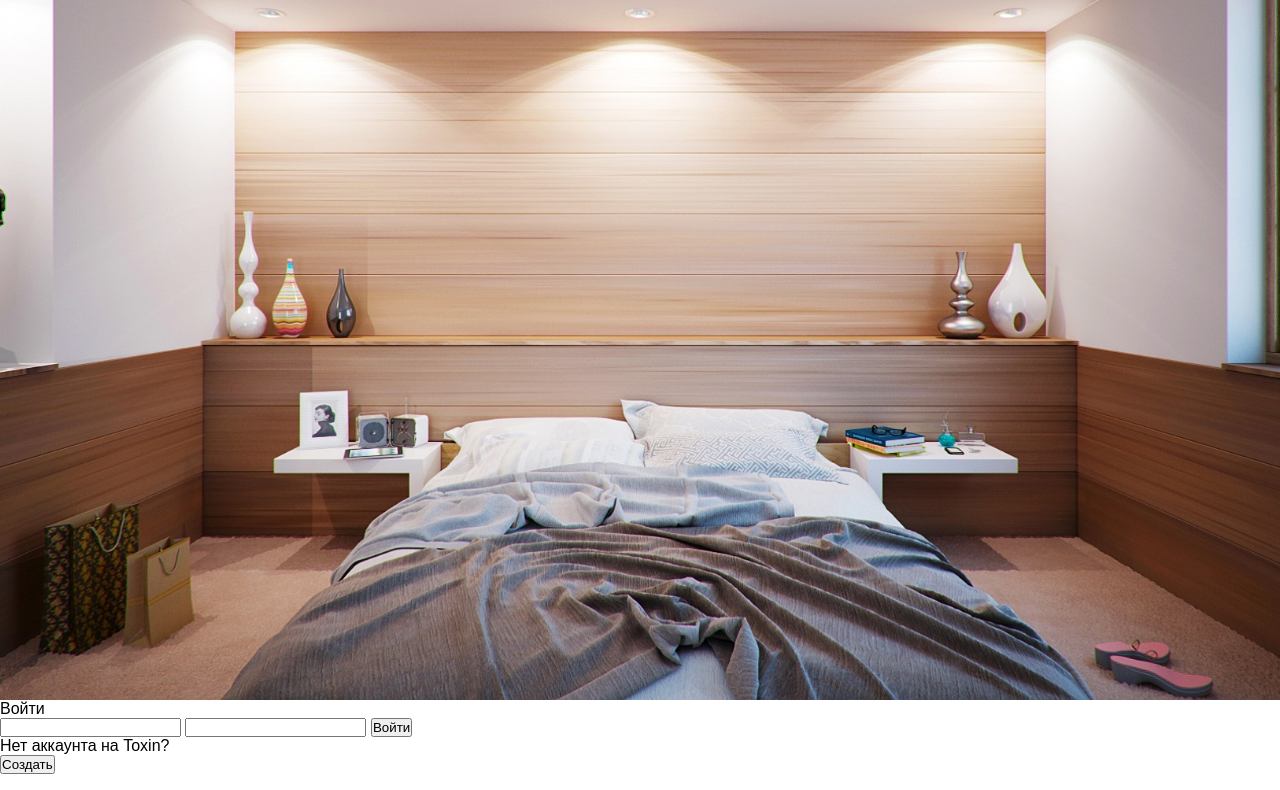
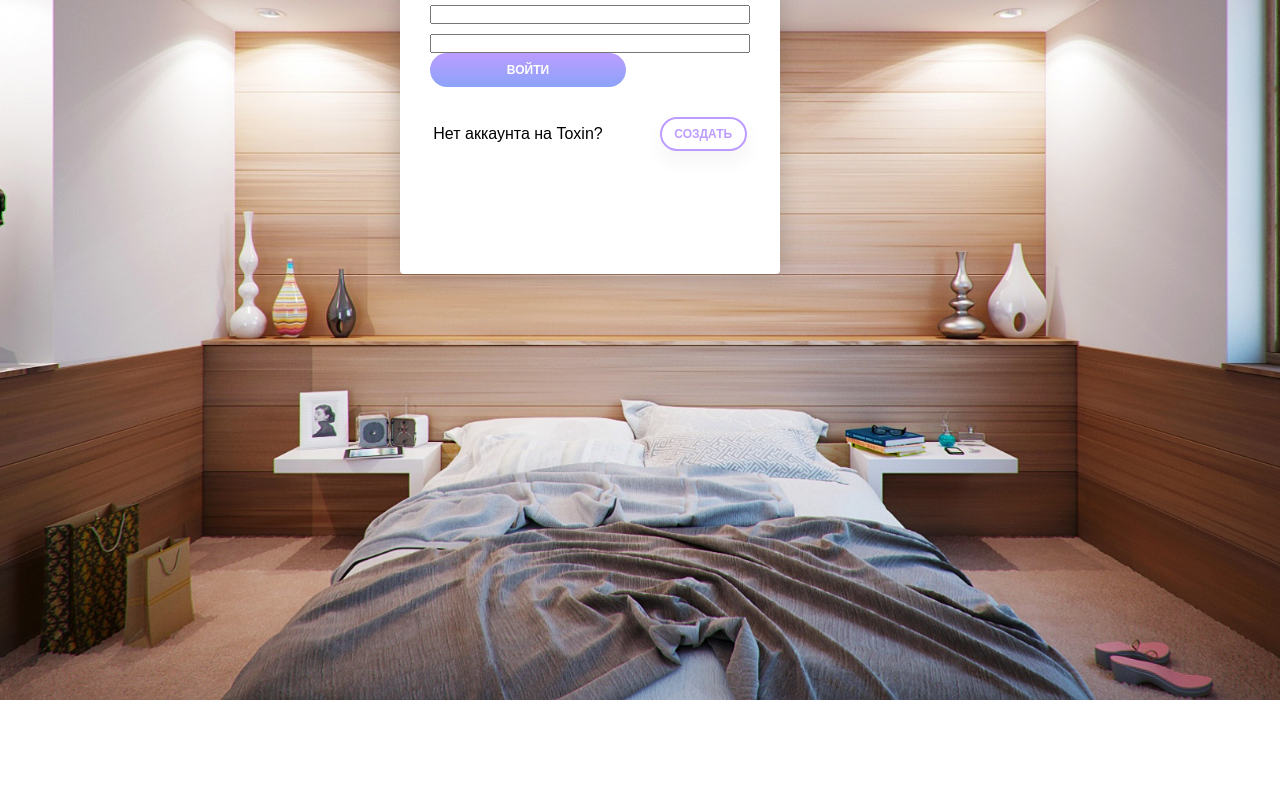
Before and after one commit to thimovez/metaLamp, a website: page src/index.html in a window 1280 px wide. Shown: the part 214-1004 px from the top of the page. Drawn offline with Linux system fonts and the light colour scheme.

Commit message:
add style on menu register

```diff
--- a/src/index.html
+++ b/src/index.html
@@ -56,16 +56,20 @@
     <section class="promo">
         <div class="promo__bgc"></div>
     </section>
+
+
     <div class="entry">
-        <div class="entry__background">
-            <div class="entry__name">Войти</div>
-            <div class="entry__input">
-                <input type="text" name="" id="">
-                <input type="text">
-                <button>Войти</button>
-                <div class="entry__help">
+        <div class="background">
+            <div class="input">
+                <div class="input__wrapper">
+                    <div class="entry__name">Войти</div>
+                    <input class="email" type="text" name="" id="">
+                    <input class="password" type="text">
+                    <button class="button__register button__register-input">Войти</button>
+                </div>
+                <div class="input__wrapper-row">
                     <div class="entry__prompt">Нет аккаунта на Toxin?</div>
-                    <button>Создать</button>
+                    <button class="button__entry">Создать</button>
                 </div>
             </div>
         </div>
--- /dev/null
+++ b/src/sass/blocks/_register.scss
@@ -0,0 +1,42 @@
+.entry {
+    &__name {
+        font-weight: 700;
+        font-size: 24px;
+        line-height: 29px;
+    }
+    &__prompt {
+        margin-right: 57px;
+    }
+}
+
+.background {
+    position: absolute;
+    background: #FFFFFF;
+    width: 380px;
+    height: 358px;
+    box-shadow: 0px 0px 25px rgba(0, 0, 0, 0.2);
+    border-radius: 4px;
+    top: 130px;
+    left: 400px;
+}
+
+.input {
+    padding: 40px 30px;
+    &__wrapper {
+        display: flex;
+        flex-direction: column;
+        &-row {
+            display: flex;
+            flex-direction: row;
+            justify-content: center;
+            align-items: center;
+            margin-top: 30px;
+        }
+    }
+    .email {
+        margin-top: 20px;
+    }
+    .password {
+        margin-top: 10px;
+    }
+}
--- a/src/sass/style.scss
+++ b/src/sass/style.scss
@@ -18,3 +18,4 @@ a, li {
 @import 'blocks/header';
 @import 'blocks/footer';
 @import 'blocks/promo.scss';
+@import 'blocks/register';
```
Also changed, not shown: src/css/style.min.css.
